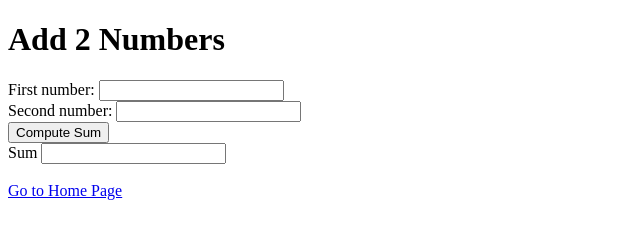
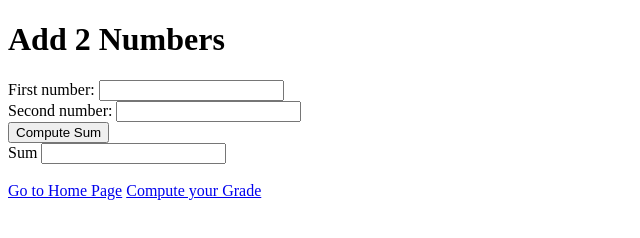
Before and after one commit to wdsbadong/CS1130, a plain HTML site: page add2number.html in a window 1280 px wide. Shown: the whole page, without its empty margins (0-640 px from the left). Drawn offline with Linux system fonts and the light colour scheme.

Commit message:
Update add2number.html

```diff
--- a/add2number.html
+++ b/add2number.html
@@ -18,6 +18,7 @@
 
 <br>
 <a href ="index.html">Go to Home Page</a>
+<a href ="GradeComputation.html">Compute your Grade</a>
 <script>
     function computesum()
     {var n1, n2, sum;
```
